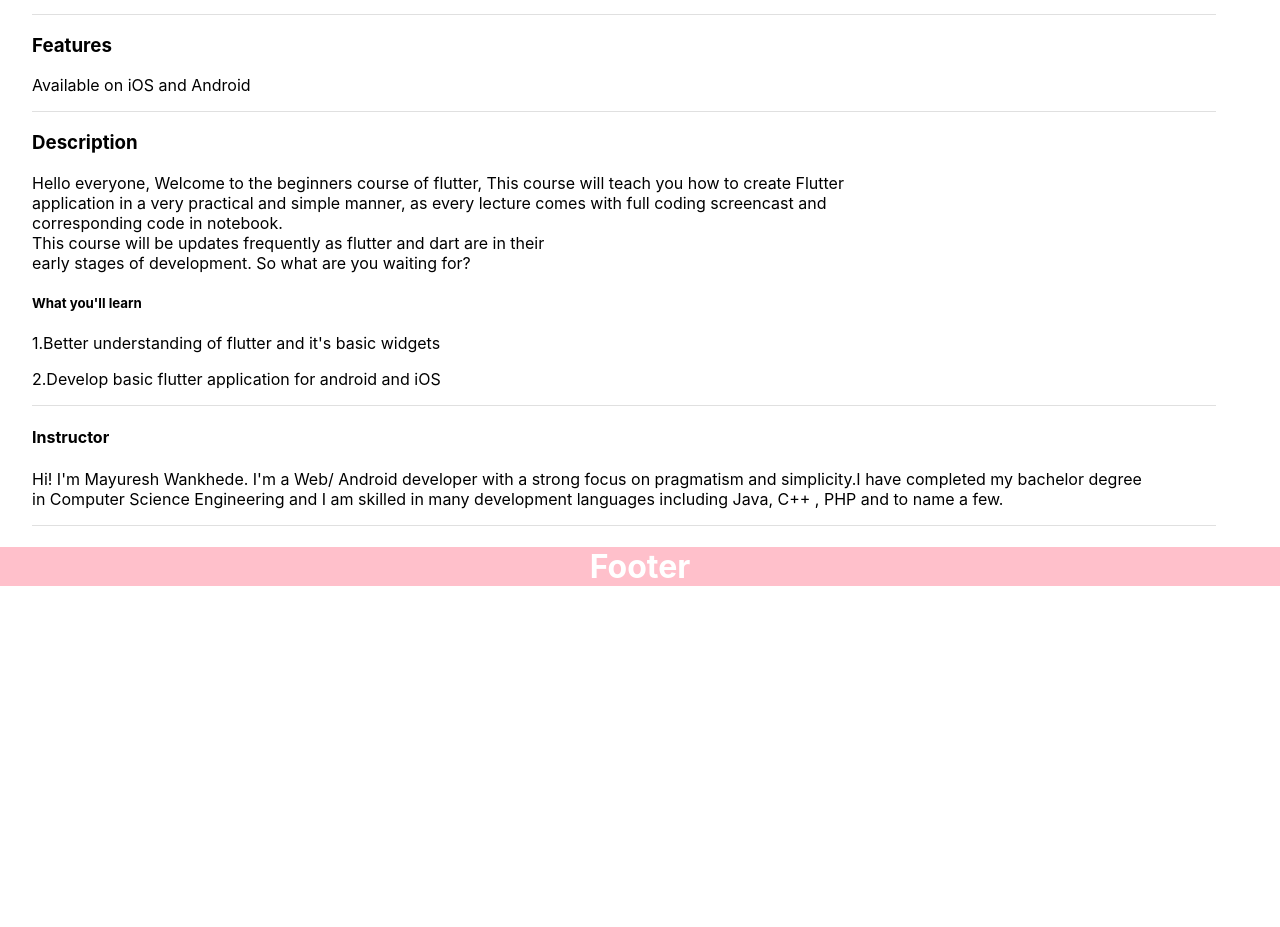
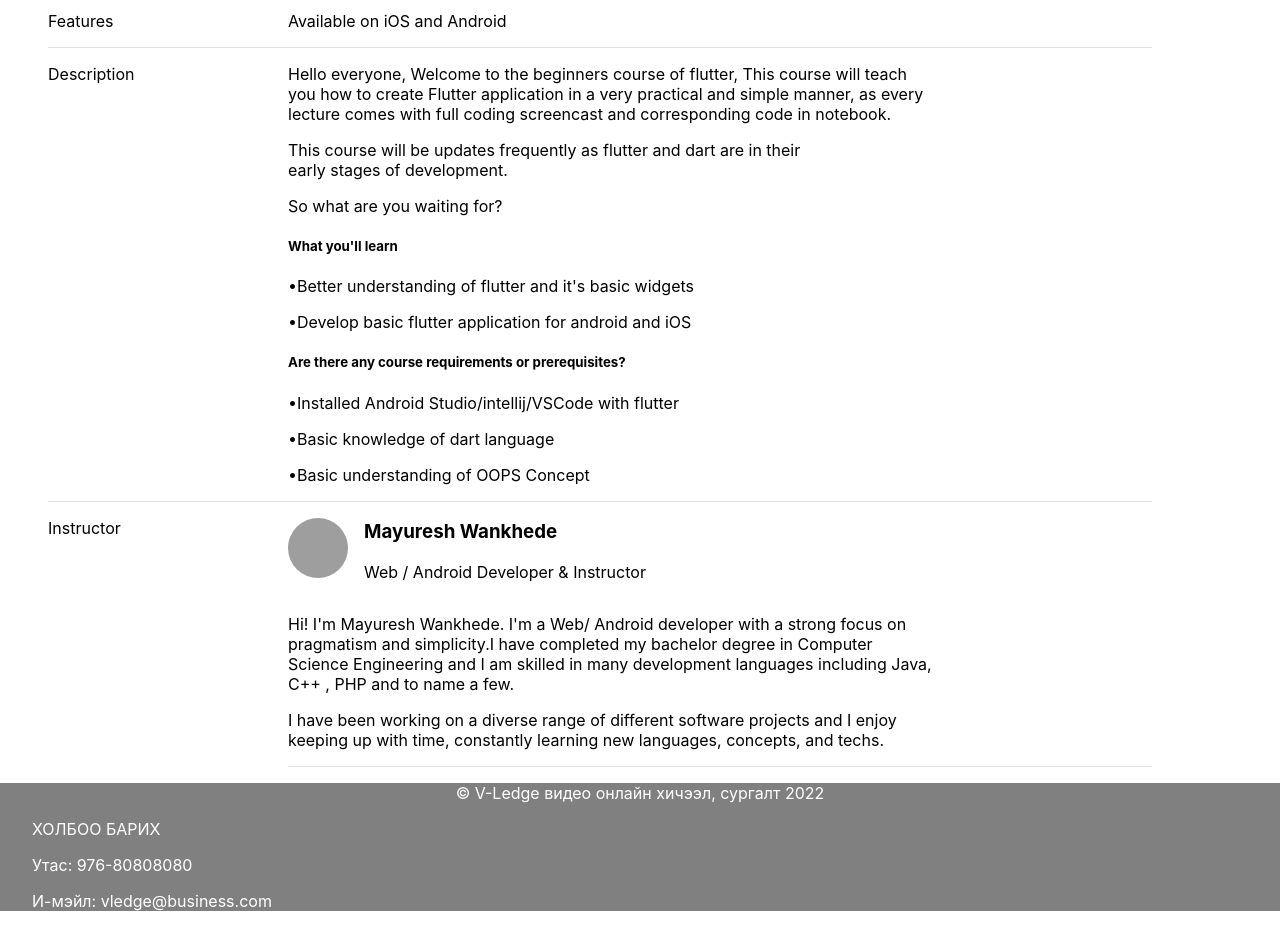
Before and after one commit to Mari0111/V-Ledge, a Next.js app: page /details/1 in a window 1280 px wide. Shown: the part 729-1656 px from the top of the page. Before the commit the page ends 1336 px from the top, so only its background shows below. Built offline with nearby package versions, Linux system fonts and the light colour scheme; grey boxes are pictures that could not be loaded.

Commit message:
mari
updates

```diff
--- a/components/VNavBar/index.js
+++ b/components/VNavBar/index.js
@@ -17,6 +17,10 @@ import NotificationsIcon from "@mui/icons-material/Notifications";
 import MoreIcon from "@mui/icons-material/MoreVert";
 import FavoriteBorder from "@mui/icons-material/FavoriteBorder";
 import ShoppingCart from "@mui/icons-material/ShoppingCart";
+import { Link } from "@mui/material";
+
+
+
 
 const Search = styled("div")(({ theme }) => ({
   position: "relative",
@@ -99,7 +103,7 @@ export default function VNavBar() {
       open={isMenuOpen}
       onClose={handleMenuClose}
     >
-      <MenuItem onClick={handleMenuClose}>Profile</MenuItem>
+       <Link href={"/Profile/"}><MenuItem onClick={handleMenuClose}>Profile</MenuItem></Link>
       <MenuItem onClick={handleMenuClose}>Log Out </MenuItem>
     </Menu>
   );
@@ -149,9 +153,13 @@ export default function VNavBar() {
           aria-haspopup="true"
           color="inherit"
         >
+
           <AccountCircle />
+
         </IconButton>
+
         <p>Profile</p>
+
       </MenuItem>
     </Menu>
   );
--- a/layout/MainLayout.js
+++ b/layout/MainLayout.js
@@ -1,13 +1,16 @@
 import * as React from "react";
 import Footer from "../Footer";
 import VNavBar from "../components/VNavBar";
+import VFooter from "../components/VFooter"
+
+
 
 export default function MainLayout({ children }) {
   return (
     <div>
       <VNavBar />
       <main>{children}</main>
-      <Footer />
+      <VFooter />
     </div>
   );
 }
--- a/package.json
+++ b/package.json
@@ -18,6 +18,7 @@
     "next": "12.1.0",
     "react": "17.0.2",
     "react-dom": "17.0.2",
+    "simple-react-footer": "^1.0.2",
     "styled-components": "^5.3.3"
   },
   "devDependencies": {
--- a/pages/details/[cid].js
+++ b/pages/details/[cid].js
@@ -7,8 +7,9 @@ import ListItem from "@mui/material/ListItem";
 import ListItemText from "@mui/material/ListItemText";
 import ListSubheader from "@mui/material/ListSubheader";
 import PlayCircleOutline from "@mui/icons-material/PlayCircleOutline";
-import Divider from '@mui/material/Divider';
-
+import Divider from "@mui/material/Divider";
+import Avatar from "@mui/material/Avatar";
+import Stack from "@mui/material/Stack";
 
 export default function Details() {
   const router = useRouter();
@@ -49,46 +50,80 @@ export default function Details() {
         <Image src="/flutter_vid.png" width="1100" height="550" />
       </div>
       <div>
-    <Grid paddingLeft={4} paddingRight={8}>
+        <Grid paddingLeft={6} paddingRight={16}>
+          {/* {cid }  */}
+          {/* <a>Back to home</a> */}
 
-        {cid }
-        {/* <a>Back to home</a> */}
+          <h2>About this course</h2>
+          <p>Build Android and iOS apps with a flutter framework</p>
 
-        <h2>About this course</h2>
-        <p>Build Android and iOS apps with a flutter framework</p>
+          <Divider />
+
+          <p>Features</p>
+          <Grid paddingLeft={30} marginTop={-4.5}>
+            <p>Available on iOS and Android</p>
+          </Grid>
+          <Divider />
+
+          <p>Description</p>
+          <Grid paddingLeft={30} marginTop={-4.5}>
+            <p>
+              Hello everyone, Welcome to the beginners course of flutter, This
+              course will teach
+              <br /> you how to create Flutter application in a very practical
+              and simple manner, as every
+              <br /> lecture comes with full coding screencast and corresponding
+              code in notebook.
+              <br />
+            </p>
+            <p>
+              {" "}
+              This course will be updates frequently as flutter and dart are in
+              their <br /> early stages of development.
+            </p>
+            <p> So what are you waiting for?</p>
+            <h5>What you'll learn</h5>
+            <p>•Better understanding of flutter and it's basic widgets</p>
+            <p>•Develop basic flutter application for android and iOS</p>
+            <h5>Are there any course requirements or prerequisites?</h5>
+            <p>•Installed Android Studio/intellij/VSCode with flutter</p>
+            <p>•Basic knowledge of dart language</p>
+            <p>•Basic understanding of OOPS Concept</p>
+
+          </Grid>
+          <Divider />
+
+          <p>Instructor</p>
+          <Grid paddingLeft={30} marginTop={-4.5}>
+          <div>
+            <Stack direction="row" spacing={2}>
+              <Avatar
+                alt="Remy Sharp"
+                src="https://img.freepik.com/free-photo/portrait-expressive-young-man-wearing-formal-suit_273609-6943.jpg?size=626&ext=jpg"
+                sx={{ width: 60, height: 60 }}
+              />
+              <div >
+                <Grid marginTop={-2}>
+              <h3>Mayuresh Wankhede</h3>
+              <p >Web / Android Developer & Instructor</p>
+              </Grid>
+              </div>
+            </Stack>
+          </div>
 
 
-        <Divider />
-        <h3>Features</h3>
-        <p>Available on iOS and Android</p>
-        <Divider />
+          <p>
+            Hi! I'm Mayuresh Wankhede. I'm a Web/ Android developer with a
+            strong focus on<br /> pragmatism and simplicity.I have completed my
+            bachelor degree in Computer <br />Science Engineering and I am skilled in many development
+            languages including Java,<br /> C++ , PHP and to name a few.
+          </p>
+          <p>I have been working on a diverse range of different software projects and I enjoy<br />  keeping up with time, constantly learning new languages, concepts, and techs.</p>
 
-        <h3>Description</h3>
-        <p>
-          Hello everyone, Welcome to the beginners course of flutter, This
-          course will teach you how to create Flutter<br /> application in a very
-          practical and simple manner, as every lecture comes with full coding
-          screencast and <br />corresponding code in notebook.<br />
-          This course will be updates frequently as flutter and dart are in their <br /> early stages of development.
-          So what are you waiting for?
-        </p>
-        <h5>What you'll learn</h5>
-        <p>1.Better understanding of flutter and it's basic widgets</p>
-        <p>2.Develop basic flutter application for android and iOS</p>
-        <Divider />
-
-
-        <h4>Instructor</h4>
-        <p>
-          Hi! I'm Mayuresh Wankhede. I'm a Web/ Android developer with a strong
-          focus on pragmatism and simplicity.I have completed my bachelor degree<br />
-          in Computer Science Engineering and I am skilled in many development
-          languages including Java, C++ , PHP and to name a few.
-        </p>
-        <Divider />
+          <Divider />
+          </Grid>
         </Grid>
       </div>
-
     </>
   );
 }
```
Also changed, not shown: 1 other file (tests, documents, lock files or other folders).
